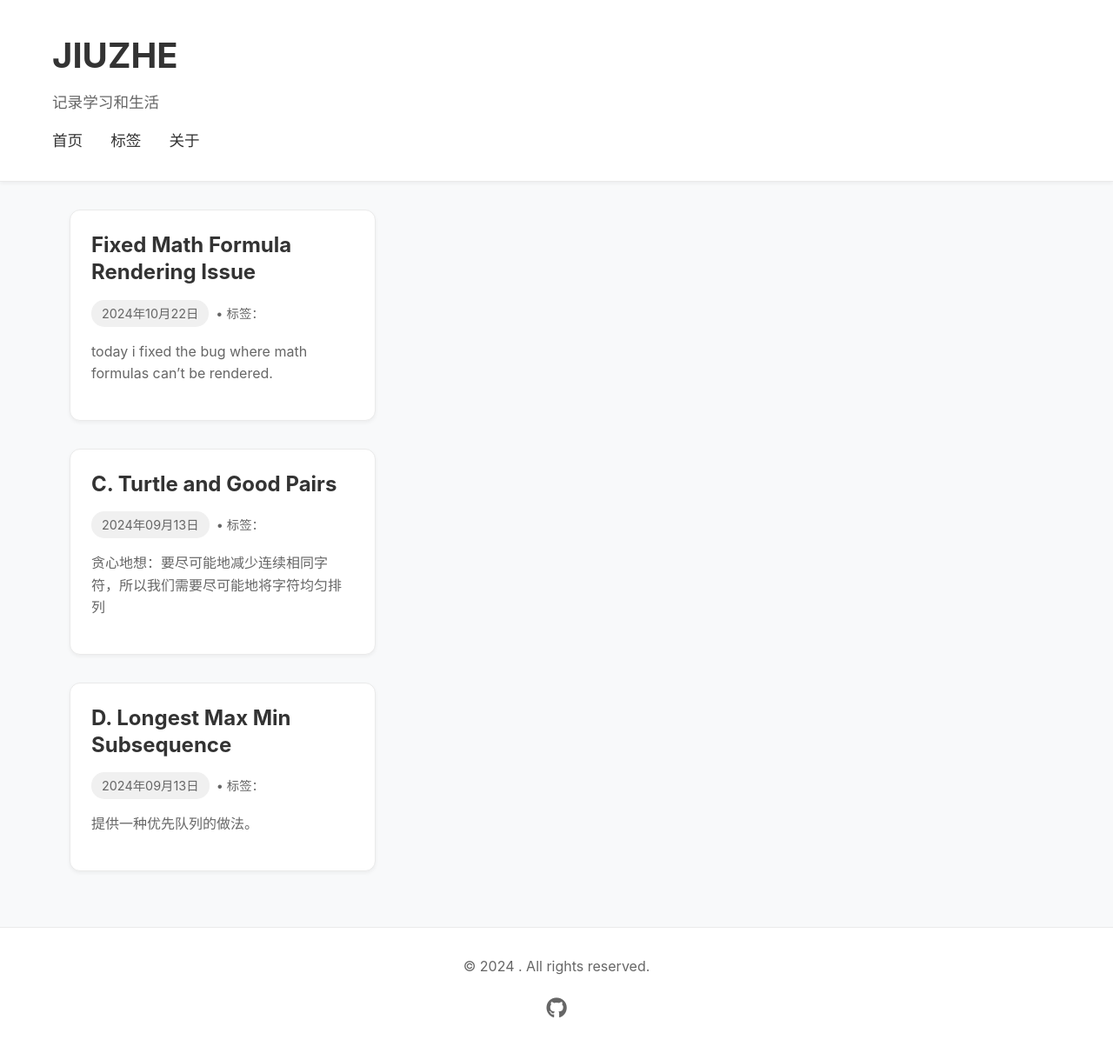
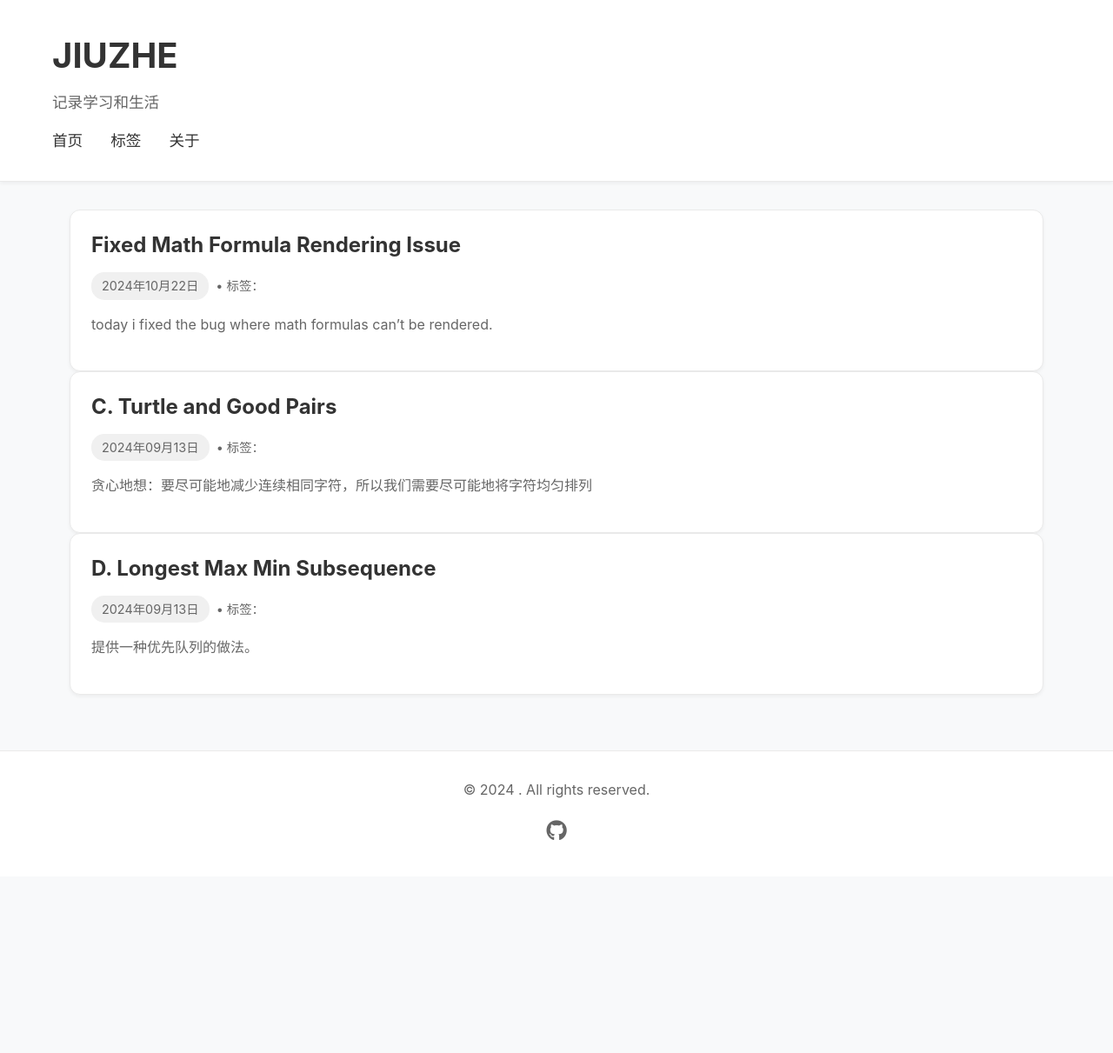
Before and after one commit to forkicksinuk/forkicksinuk.github.io, a Jekyll site: the page built from index.html, in a window 1280 px wide. Shown: the whole page at 87% size. Built offline with Jekyll 4.4.1, drawn with Linux system fonts in a browser that asks for light colours; the list of posts is cut into pages by our own code; after the commit the page ends 1008 px from its top, so only the background shows below that.

Commit message:
card sizes 2

```diff
--- a/assets/css/styles.css
+++ b/assets/css/styles.css
@@ -142,13 +142,6 @@ pre code {
     color: var(--link-hover-color);
 }
 
-/* Posts grid */
-.posts-grid {
-    display: grid;
-    grid-template-columns: repeat(auto-fill, minmax(300px, 1fr));
-    gap: 2rem;
-    margin: 2rem 0;
-}
 
 .post-card {
     background: var(--card-bg);
--- a/index.html
+++ b/index.html
@@ -6,7 +6,6 @@ title: Home
 <div class="container">
     {% for post in paginator.posts %}
     <a href="{{ post.url | relative_url }}" class="post-card-link">
-        <div class="posts-grid">
             <article class="post-card">
                 <h2 class="post-title">{{ post.title }}</h2>
                 <div class="post-meta">
@@ -35,9 +34,7 @@ title: Home
                     {{ post.excerpt | strip_html | truncate: 200 }}
                 </div>
                 {% endif %}
-
             </article>
-        </div>
     </a>
     {% endfor %}
 
```
